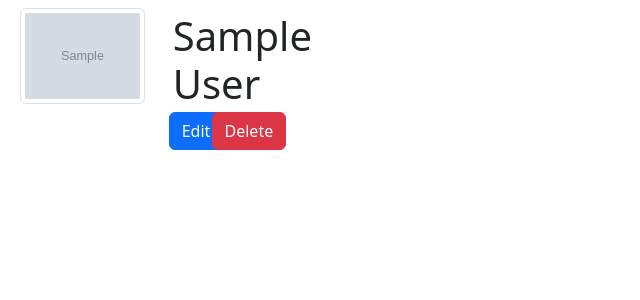
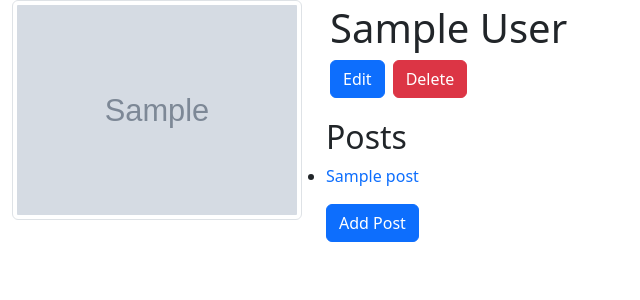
Before and after one commit to sarahworld/flask_blogly, a Flask app: page /users/1 in a window 1280 px wide. Shown: the top 300 px of the page, without its empty margins (0-640 px from the left). Run offline with Flask 2, Linux system fonts and the light colour scheme; tables that the repository leaves empty hold one stand-in row (values such as "Sample post"); grey boxes marked "Sample" are stand-in pictures.

Commit message:
Complete Part one & two

```diff
--- a/app.py
+++ b/app.py
@@ -1,26 +1,32 @@
 """Blogly application."""
 
 from flask import Flask, render_template, redirect, request
-from models import db, connect_db, User
+from models import db, connect_db, User, Post
 
 app = Flask(__name__)
 app.config['SQLALCHEMY_DATABASE_URI'] = 'postgresql:///blogly'
 app.config['SQLALCHEMY_TRACK_MODIFICATIONS'] = False
-app.config['SQLALCHEMY_ECHO'] = True
+app.config['SQLALCHEMY_ECHO'] = False
 
 connect_db(app)
 db.create_all()
 
-@app.route('/')
+@app.route("/")
+def homepage():
+    posts = Post.query.order_by(Post.created_at.desc()).limit(5).all()
+    for post in posts:
+        friendly_date = post.created_at.strftime("%a %b %-d  %Y, %-I:%M %p");
+    return render_template("Homepage.html", posts=posts, page_title='Homepage', friendly_date=friendly_date)
+
+@app.route('/users')
 def index():
     users = User.query.all();
-    print(users)
     return render_template("user_list.html", page_title='user_list', user_list=users)
 
 @app.route('/users/<int:user_id>')
 def user_detail(user_id):
     user = User.query.get_or_404(user_id)
-    return render_template("user_details.html", page_title='User Detail Page', user = user )
+    return render_template("user_details.html", page_title='User Detail Page', user = user, posts=user.posts)
 
 @app.route("/users/new")
 def show_add_user_form():
@@ -36,8 +42,8 @@ def add_new_user():
     db.session.add(new_user);
     db.session.commit();
 
-    users = User.query.all();
-    return render_template("user_list.html", page_title='user_list', user_list=users)
+    return redirect(f"/users")
+
 
 @app.route("/users/<int:user_id>/edit")
 def show_edit_page(user_id):
@@ -46,25 +52,75 @@ def show_edit_page(user_id):
 
 @app.route("/users/<int:user_id>/edit", methods=["POST"])
 def edit_user(user_id):
-    first_name = request.form["first_name"]
-    last_name = request.form["last_name"]
-    image_url = request.form["image_url"]
-
     edit_user = User.query.get_or_404(user_id)
 
-    edit_user.first_name=first_name,
-    edit_user.last_name=last_name,
-    edit_user.image_url=image_url
+    edit_user.first_name = request.form["first_name"]
+    edit_user.last_name = request.form["last_name"]
+    edit_user.image_url = request.form["image_url"]
 
     db.session.add(edit_user);
     db.session.commit();
 
     users = User.query.all();
-    return render_template("user_list.html", page_title='user_list', user_list=users)
+    return redirect(f"/users")
 
 @app.route("/users/<int:user_id>/delete", methods=["POST"])
 def delete_user(user_id):
     user = User.query.filter_by(id=user_id).delete()
     db.session.commit()
-    users = User.query.all();
-    return render_template("user_list.html", page_title='user_list', user_list=users)
+    return redirect(f"/users")
+
+
+@app.route("/posts/<int:post_id>")
+def post_detail_page(post_id):
+    post = Post.query.get_or_404(post_id);
+    posted_by = post.user.get_full_name();
+
+    return render_template("post_details.html", post=post, posted_by=posted_by);
+
+
+@app.route("/users/<int:user_id>/posts/new", methods=["GET"])
+def show_new_post_form(user_id):
+    user=User.query.get_or_404(user_id);
+    return render_template("add_new_post.html", user=user, page_title='New Post Form')
+
+
+@app.route("/users/<int:user_id>/posts/new", methods=["POST"])
+def add_new_post(user_id):
+    user=User.query.get_or_404(user_id);
+
+    title = request.form['title'];
+    content = request.form['content'];
+
+    new_post = Post(title=title, content=content, user_id=user_id);
+    db.session.add(new_post);
+    db.session.commit();
+
+    return redirect(f"/users/{new_post.user_id}")
+
+
+@app.route("/posts/<int:post_id>/edit")
+def show_edit_post_page(post_id):
+    edit_post = Post.query.get_or_404(post_id);
+    return render_template('edit_post_form.html', post=edit_post, user=edit_post.user, page_title="Post Edit Page")
+
+@app.route("/posts/<int:post_id>/edit", methods=["POST"])
+def edit_post(post_id):
+    post = Post.query.get_or_404(post_id);
+    post.title = request.form['title'];
+    post.content = request.form['content'];
+
+    db.session.add(post);
+    db.session.commit();
+
+    return redirect(f"/users/{post.user_id}")
+
+
+@app.route("/posts/<int:post_id>/delete", methods=["POST"])
+def delete_post(post_id):
+    post = Post.query.get_or_404(post_id);
+    user_id = post.user_id;
+    Post.query.filter_by(id=post_id).delete();
+    db.session.commit()
+
+    return redirect(f"/users/{user_id}")
--- a/models.py
+++ b/models.py
@@ -1,5 +1,6 @@
-
+import datetime
 from flask_sqlalchemy import SQLAlchemy
+from sqlalchemy import DateTime
 
 db = SQLAlchemy()
 
@@ -29,3 +30,23 @@ class User(db.Model):
 
     def get_full_name(self):
         return f"{self.first_name} {self.last_name}"
+
+
+class Post(db.Model):
+    __tablename__ = "posts";
+
+    id = db.Column(db.Integer,
+                   primary_key=True,
+                   autoincrement=True)
+
+    title = db.Column(db.String(200),
+                      nullable=False)
+
+    content = db.Column(db.String(1000),
+                        nullable=False)
+
+    created_at = db.Column(DateTime, default=datetime.datetime.utcnow)
+
+    user_id = db.Column(db.Integer,db.ForeignKey("users.id"))
+
+    user = db.relationship('User', backref="posts")
--- a/templates/user_details.html
+++ b/templates/user_details.html
@@ -6,8 +6,8 @@
 
 {% block content %}
 
-
-    <div class=" m-2 row w-25 h-25">
+<div class="container-fluid">
+    <div class="row w-50 h-25">
         <div class="col">
             <img class="img-thumbnail small" src={{user.image_url}} alt="">
         </div>
@@ -16,33 +16,39 @@
                 <h1 class="m-1 h1">{{user.get_full_name()}}</h1>
             </div>
 
-            <div class=" row position relative">
-                <div class="col-3 align-self-end">
+            <div class="btn-group" role="group">
+                <div class="col m-1">
                     <form action="/users/{{user.id}}/edit" method="GET">
                         <button class="btn btn-primary">Edit</button>
                     </form>
                 </div>
-                <div class="col-2 align-self-end">
+                <div class="col m-1">
                     <form action="/users/{{user.id}}/delete" method="POST">
                         <button class="btn btn-danger">Delete</button>
                     </form>
                 </div>
             </div>
 
+            <div  class="row">
 
+                {% if posts %}
+                <h2 class="h2">Posts</h2>
+                <ul>
+                    {%for post in posts%}
+                    <li><a class="text-decoration-none" href="/posts/{{post.id}}">{{post.title}}</a></li>
+                    {% endfor %}
+                </ul>
+                {% else %}
+                <h2 class="h2">No Posts Yet!</h2>
+                {% endif %}
+
+            </div>
+            <form action="/users/{{user.id}}/posts/new" method="GET">
+                <input class=" btn btn-primary " type="submit" value="Add Post" />
+            </form>
         </div>
-
-
-    </div>
-
-
-
-
-
-
+    </div></div>
 </div>
 
 
-
-
 {% endblock %}
--- a/templates/user_list.html
+++ b/templates/user_list.html
@@ -7,7 +7,7 @@
 {% endblock %}
 
 {% block content%}
-
+<div class="container-fluid ">
     <ul>
         <h1 class="h1">USERS</h1>
         {%for user in user_list%}
@@ -20,5 +20,8 @@
         <form action="/users/new" method="GET">
             <input class="m-3 btn btn-secondary " type="submit" value="Add user" />
         </form>
+</div>
+
+
 
 {% endblock %}
```
Also changed, not shown: seed.py (added, +19 -0 lines), templates/Homepage.html (added, +20 -0 lines), templates/add_new_post.html (added, +33 -0 lines), templates/add_user_form.html (+14 -8 lines), templates/edit_post_form.html (added, +34 -0 lines), templates/edit_user_form.html (+8 -8 lines), templates/post_details.html (added, +30 -0 lines), test.py (+26 -2 lines). Lines whose indentation alone changed are shown as unchanged.
